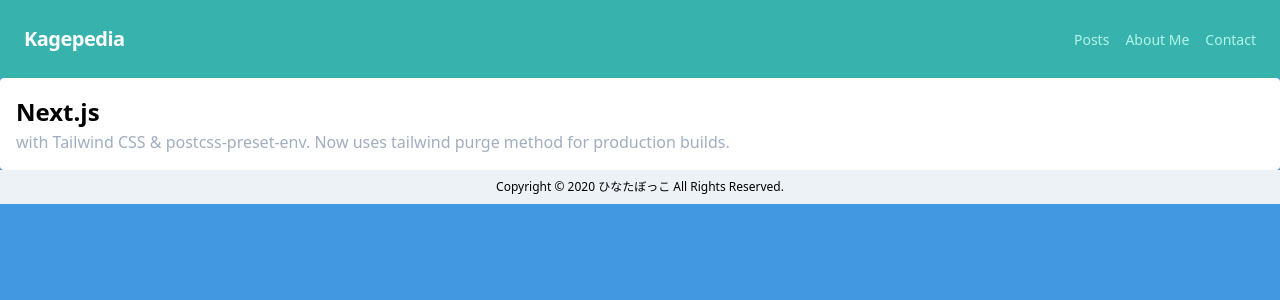
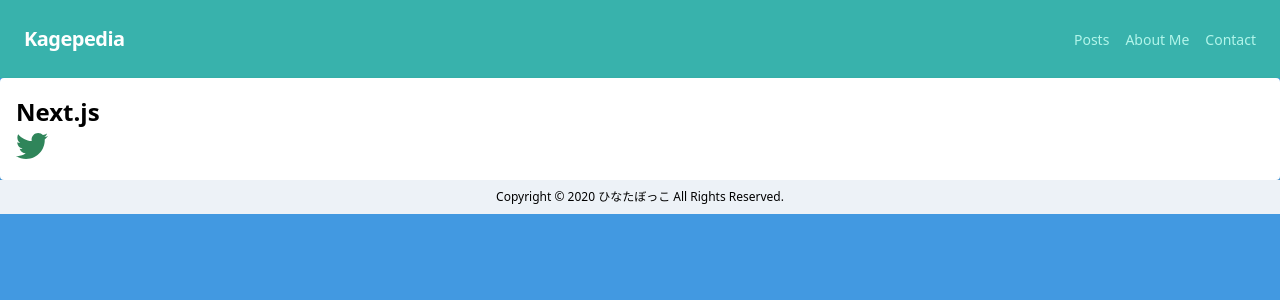
Before and after one commit to kagepedia/homepage, a Next.js app: page / in a window 1280 px wide. Shown: the top 300 px of the page. Built offline with nearby package versions, Linux system fonts and the light colour scheme.

Commit message:
fortawesome add

```diff
--- a/package.json
+++ b/package.json
@@ -13,6 +13,11 @@
   "author": "",
   "license": "ISC",
   "dependencies": {
+    "@fortawesome/fontawesome-svg-core": "^1.2.30",
+    "@fortawesome/free-brands-svg-icons": "^5.14.0",
+    "@fortawesome/free-regular-svg-icons": "^5.14.0",
+    "@fortawesome/free-solid-svg-icons": "^5.14.0",
+    "@fortawesome/react-fontawesome": "^0.1.11",
     "@sendgrid/mail": "^7.2.5",
     "chart.js": "^2.9.3",
     "contentful": "^7.14.6",
--- a/pages/_app.js
+++ b/pages/_app.js
@@ -2,6 +2,11 @@ import Router from 'next/router';
 import * as gtag from '../utils/gtag';
 import '../public/css/main.css';
 import { useEffect } from 'react';
+
+// fontawesome
+import '@fortawesome/fontawesome-svg-core/styles.css';
+import { config } from '@fortawesome/fontawesome-svg-core';
+config.autoAddCss = false;
 
 function App({ Component, pageProps }) {
   useEffect(() => {
--- a/pages/index.js
+++ b/pages/index.js
@@ -1,6 +1,8 @@
 import Head from '../components/head';
 import Header from '../components/molecules/header';
 import Footer from '../components/molecules/footer';
+import { FontAwesomeIcon } from '@fortawesome/react-fontawesome';
+import { faTwitter } from '@fortawesome/free-brands-svg-icons';
 
 const Top = () => (
   <div>
@@ -8,9 +10,11 @@ const Top = () => (
     <Header />
     <div className="p-4 bg-white rounded shadow">
       <h1 className="text-2xl font-bold">Next.js</h1>
-      <p className="text-gray-500">
-        with Tailwind CSS & postcss-preset-env. Now uses tailwind purge method for production builds.
-      </p>
+      <div>
+        <a className="" href="#">
+          <FontAwesomeIcon icon={faTwitter} className="text-green-700 fa-2x" />
+        </a>
+      </div>
     </div>
     <Footer />
   </div>
```
Also changed, not shown: 1 other file (tests, documents, lock files or other folders).
